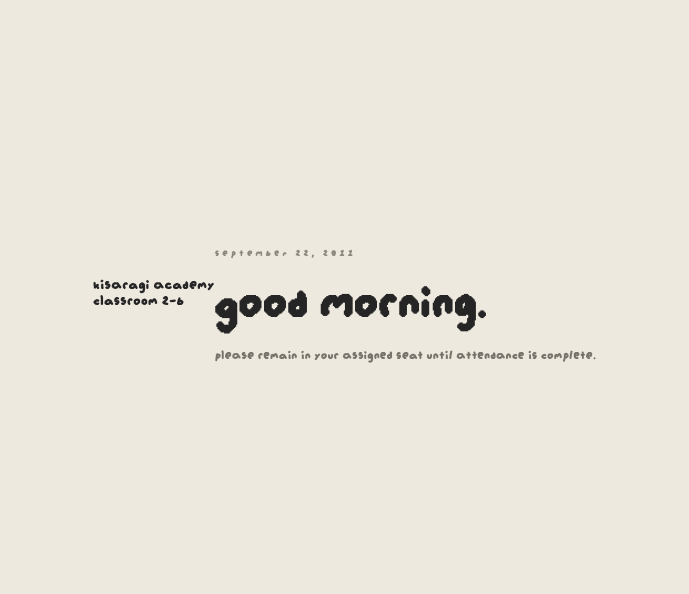
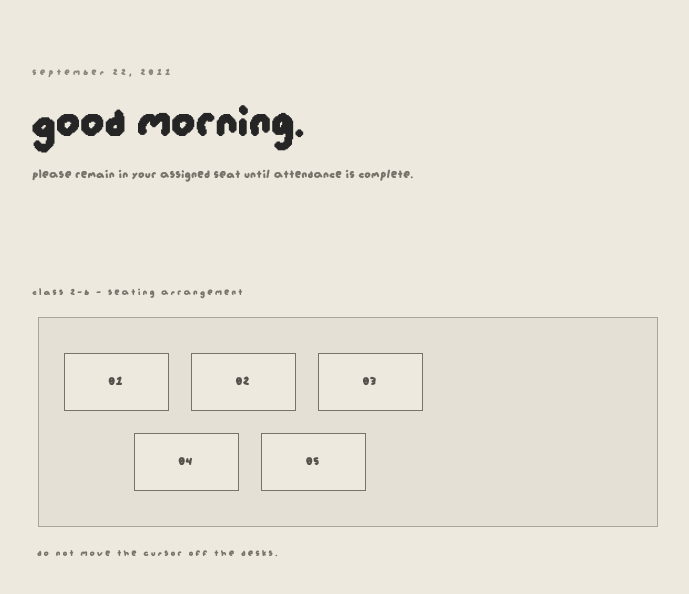
Before and after one commit to khanaaaaaa/Attendance-05, a plain HTML site: page home.html in a window 1280 px wide. Shown: the part 106-700 px from the top of the page, without its empty margins (295-984 px from the left). Drawn offline with Linux system fonts and the light colour scheme.

Commit message:
Testing out which seating arrangement I want without overdoing it

```diff
--- a/home.html
+++ b/home.html
@@ -7,16 +7,32 @@
         <link rel="stylesheet" href="style.css">
     </head>
     <body>
-        <header>
-            <div class="school-name">KISARAGI ACADEMY</div>
-            <div class="portal-name">CLASSROOM 2-B</div>
-        </header>
         <main>
             <section class="welcome">
                 <p class="tiny">SEPTEMBER 22, 2011</p>
                 <h1>Good morning.</h1>
                 <p>Please remain in your assigned seat until attendance is complete.</p>
             </section>
+            <section class="classroom">
+                <p class="desk-label">
+                    CLASS 2-B - SEATING ARRANGEMENT
+                </p>
+                <div class="desk-area" id="deskArea">
+                    <div class="desk-row">
+                        <button class="desk" type="button">01</button>
+                        <button class="desk" type="button">02</button>
+                        <button class="desk" type="button">03</button>
+                    </div>
+                    <div class="desk-row">
+                        <button class="desk" type="button">04</button>
+                        <button class="desk" type="button" id="desk05">05</button>
+                    </div>
+                </div>
+            </section>
+            <p class="interaction" id="instruction">
+                DO NOT MOVE THE CURSOR OFF THE DESKS.
+            </p>
+            <p class="message" id="message"></p>
         </main>
     </body>
 </html>
--- a/style.css
+++ b/style.css
@@ -71,9 +71,7 @@ h1 {
 }
 
 .classroom {
-    width: 90%;
-    max-width: 1000px;
-    margin: auto;
+    margin-top: 65px;
 }
 
 .classroom header {
@@ -114,3 +112,70 @@ h1 {
     letter-spacing: 3px;
     color: #77736b;
 }
+
+.desk-label {
+    margin-bottom: 18px;
+    font-size: 11px;
+    letter-spacing: 2px;
+    color: #77736b;
+}
+
+.desk-area {
+    width: 620px;
+    max-width: 100%;
+    margin-left: 5px;
+    padding: 35px 25px;
+    border: 1px solid #aaa49a;
+    background: #e5e0d6;
+}
+
+.desk-row {
+    display: flex;
+    align-items: center;
+    gap: 22px;
+    margin-bottom: 22px;
+}
+
+.desk-row:last-child {
+    margin-bottom: 0;
+    margin-left: 70px;
+}
+
+.desk {
+    width: 105px;
+    height: 58px;
+    border: 1px solid #77736b;
+    border-radius: 0;
+    background: #eee9df;
+    color: #55514b;
+    font-family: inherit;
+    font-size: 15px;
+    cursor: pointer;
+    transition: background 0.15s;
+}
+
+.desk:hover {
+    background: #e1dcd2;
+}
+
+.desk.occupied {
+    background: #252525;
+    color: #eee9df;
+    border-color: #252525;
+}
+
+.interaction {
+    margin-top: 22px;
+    margin-left: 5px;
+    font-size: 11px;
+    letter-spacing: 2px;
+    color: #77736b;
+}
+
+.message {
+    min-height: 10px;
+    margin-top: 15px;
+    margin-left: 5px;
+    font-size: 12px;
+    color: #55514b;
+}
```
